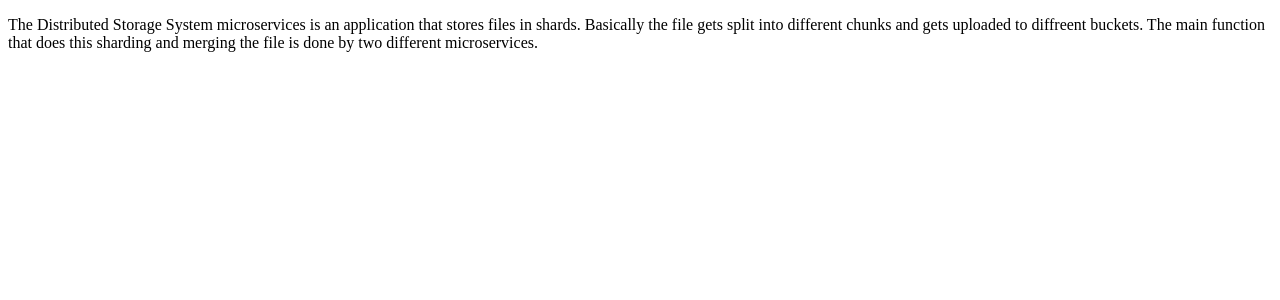
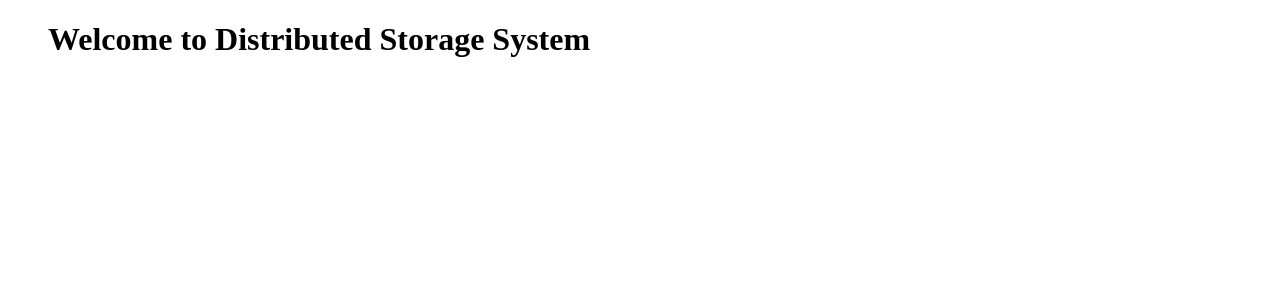
Before and after one commit to Kiril-Poposki1998/DSM-main, a Next.js app: page /main in a window 1280 px wide. Shown: the top 300 px of the page. Built offline with nearby package versions, Linux system fonts and the light colour scheme.

Commit message:
change home page

```diff
--- a/app/main/page.tsx
+++ b/app/main/page.tsx
@@ -1,9 +1,9 @@
 export default function Home() {
   return (
-    <p>
-      The Distributed Storage System microservices is an application that stores files in shards. Basically the
-      file gets split into different chunks and gets uploaded to diffreent buckets. The main function that does this
-      sharding and merging the file is done by two different microservices.
-    </p>
+    <figure className="max-w-screen-md">
+    <h1 className="flex items-center mb-4 text-4xl font-extrabold leading-none tracking-tight text-gray-900 md:text-5xl lg:text-6xl dark:text-white">
+      Welcome to Distributed Storage System
+      </h1>
+    </figure>
   )
 }
```
